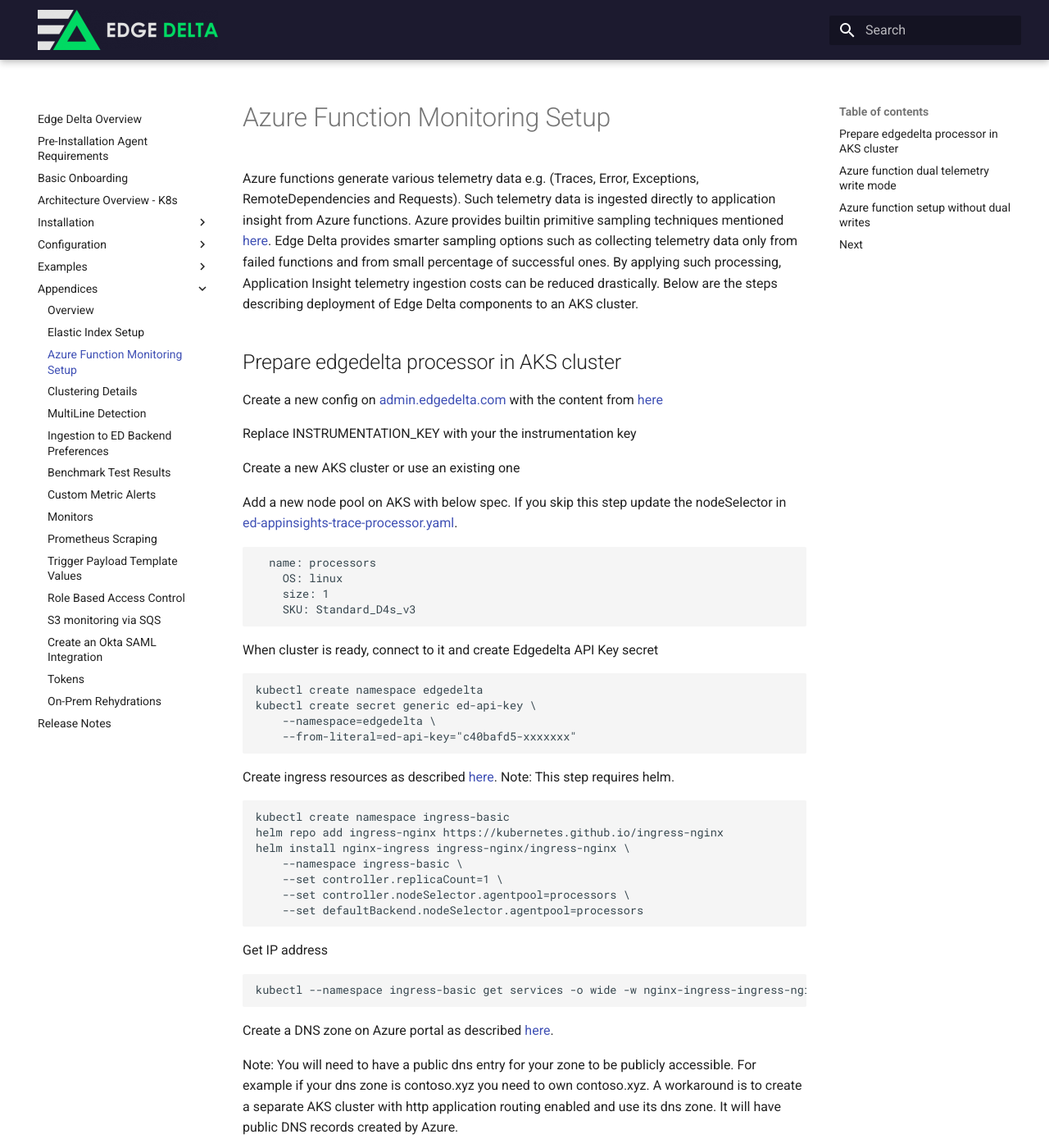
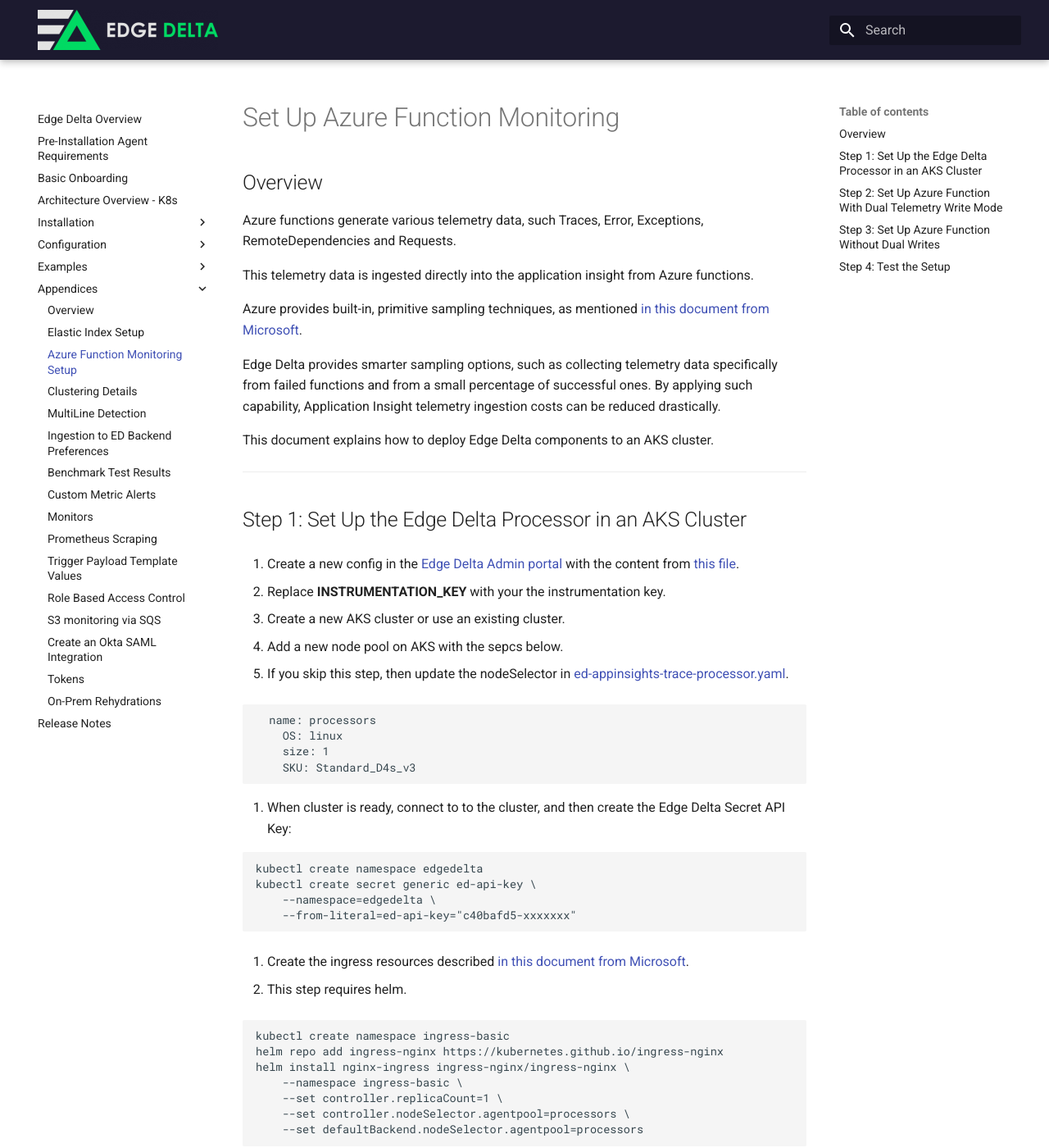
Before and after one commit to edgedelta/docs, an MkDocs documentation site: the page built from docs/appendices/azure-serverless-monitoring.md, in a window 1280 px wide and 1400 px high. Shown: the whole window at 82% size. Built offline with MkDocs 1.6.1 and Material for MkDocs 9.7.7, drawn with Linux system fonts in a browser that asks for light colours; some of the changed text lies outside the part shown.

````diff
--- a/docs/appendices/azure-serverless-monitoring.md
+++ b/docs/appendices/azure-serverless-monitoring.md
@@ -1,16 +1,30 @@
-# Azure Function Monitoring Setup
+# Set Up Azure Function Monitoring
 
-Azure functions generate various telemetry data e.g. \(Traces, Error, Exceptions, RemoteDependencies and Requests\). Such telemetry data is ingested directly to application insight from Azure functions. Azure provides builtin primitive sampling techniques mentioned [here](https://docs.microsoft.com/en-us/azure/azure-monitor/app/sampling). Edge Delta provides smarter sampling options such as collecting telemetry data only from failed functions and from small percentage of successful ones. By applying such processing, Application Insight telemetry ingestion costs can be reduced drastically. Below are the steps describing deployment of Edge Delta components to an AKS cluster.
+## Overview
 
-## Prepare edgedelta processor in AKS cluster
+Azure functions generate various telemetry data, such Traces, Error, Exceptions, RemoteDependencies and Requests.
 
-Create a new config on [admin.edgedelta.com](https://admin.edgedelta.com/) with the content from [here](https://raw.githubusercontent.com/edgedelta/docs/master/docs/appendices/aks_appinsight_trace_processor_agent_config.yaml)
+This telemetry data is ingested directly into the application insight from Azure functions.
 
-Replace INSTRUMENTATION\_KEY with your the instrumentation key
+Azure provides built-in, primitive sampling techniques, as mentioned [in this document from Microsoft](https://docs.microsoft.com/en-us/azure/azure-monitor/app/sampling).
 
-Create a new AKS cluster or use an existing one
+Edge Delta provides smarter sampling options, such as collecting telemetry data specifically from failed functions and from a small percentage of successful ones. By applying such capability, Application Insight telemetry ingestion costs can be reduced drastically.
 
-Add a new node pool on AKS with below spec. If you skip this step update the nodeSelector in [ed-appinsights-trace-processor.yaml](https://raw.githubusercontent.com/edgedelta/docs/master/docs/appendices/ed-appinsights-trace-processor.yaml).
+This document explains how to deploy Edge Delta components to an AKS cluster.
+
+***
+
+## Step 1: Set Up the Edge Delta Processor in an AKS Cluster
+
+1. Create a new config in the [Edge Delta Admin portal](https://admin.edgedelta.com/) with the content from [this file](https://raw.githubusercontent.com/edgedelta/docs/master/docs/appendices/aks_appinsight_trace_processor_agent_config.yaml).
+
+2. Replace **INSTRUMENTATION\_KEY** with your the instrumentation key.
+
+3. Create a new AKS cluster or use an existing cluster.
+
+4. Add a new node pool on AKS with the sepcs below.
+
+   * If you skip this step, then update the nodeSelector in [ed-appinsights-trace-processor.yaml](https://raw.githubusercontent.com/edgedelta/docs/master/docs/appendices/ed-appinsights-trace-processor.yaml).
 
 ```text
   name: processors
@@ -19,7 +33,7 @@ Add a new node pool on AKS with below spec. If you skip this step update the nod
     SKU: Standard_D4s_v3
 ```
 
-When cluster is ready, connect to it and create Edgedelta API Key secret
+5. When cluster is ready, connect to to the cluster, and then create the Edge Delta Secret API Key:
 
 ```text
 kubectl create namespace edgedelta
@@ -28,7 +42,9 @@ kubectl create secret generic ed-api-key \
     --from-literal=ed-api-key="c40bafd5-xxxxxxx"
 ```
 
-Create ingress resources as described [here](https://docs.microsoft.com/en-us/azure/aks/ingress-tls). Note: This step requires helm.
+6. Create the ingress resources described [in this document from Microsoft](https://docs.microsoft.com/en-us/azure/aks/ingress-tls).
+
+  * This step requires helm.
 
 ```text
 kubectl create namespace ingress-basic
@@ -40,23 +56,25 @@ helm install nginx-ingress ingress-nginx/ingress-nginx \
     --set defaultBackend.nodeSelector.agentpool=processors
 ```
 
-Get IP address
+7. Obtain the IP address:
 
 ```text
 kubectl --namespace ingress-basic get services -o wide -w nginx-ingress-ingress-nginx-controller
 ```
 
-Create a DNS zone on Azure portal as described [here](https://docs.microsoft.com/en-us/azure/dns/dns-getstarted-portal).
+8. Create a DNS zone on the Azure portal, as described [in this document from Microsoft](https://docs.microsoft.com/en-us/azure/dns/dns-getstarted-portal).
 
-Note: You will need to have a public dns entry for your zone to be publicly accessible. For example if your dns zone is contoso.xyz you need to own contoso.xyz. A workaround is to create a separate AKS cluster with http application routing enabled and use its dns zone. It will have public DNS records created by Azure.
+> **Note**
+>
+>  You will need to have a public DNS entry for your zone to be publicly accessible. For example, if your DNS zone is **contoso.xyz**, then you need to own **contoso.xyz**. As a workaround, you can create a separate AKS cluster with http application routing enabled and use that DNS zone. It will have public DNS records created by Azure.
 
-Create an A record in your DNS zone which points to IP address of ingress controller.
+9. Create an A record in your DNS zone which points to the IP address of ingress controller:
 
 ```text
 ingest.edgedelta.<your dns zone> ->  <IP Address from above step>
 ```
 
-Install cert-manager
+10. Install cert-manager:
 
 ```text
 kubectl label namespace ingress-basic cert-manager.io/disable-validation=true
@@ -71,42 +89,46 @@ helm install \
     jetstack/cert-manager
 ```
 
-Update the host values in edgedelta-ingress resource defined in [ed-appinsights-trace-processor.yaml](https://raw.githubusercontent.com/edgedelta/docs/master/docs/appendices/ed-appinsights-trace-processor.yaml) with the dns entry you configured above.
+11. With the DNS entry you configured earlier, update the host values in the edgedelta-ingress resource, as defined in [ed-appinsights-trace-processor.yaml](https://raw.githubusercontent.com/edgedelta/docs/master/docs/appendices/ed-appinsights-trace-processor.yaml).
 
-Create edgedelta http recorder and agent
+12. Create the Edge Delta http recorder and agent:
 
 ```text
 kubectl apply -f ed-appinsights-trace-processor.yaml`
 ```
 
-Verify edgedelta pods are running
+13. Verify that edgedelta pods are running:
 
 ```text
 kubectl get pods -n edgedelta
 ```
 
-Verify certificate creation
+14. Verify certificate creation:
 
 ```text
 kubectl get certificate --namespace ingress-basic
 ```
 
-Verify public endpoint
+15. Verify public endpoint:
 
 ```text
 https://ingest.edgedelta.198de54f02b345ab92a8.centralus.aksapp.io/
 ```
 
-## Azure function dual telemetry write mode
+***
 
-Navigate to Azure application folder and add dependencies.
+## Step 2: Set Up Azure Function With Dual Telemetry Write Mode
+
+1. Navigate to the Azure application folder, and then add dependencies:
 
 ```text
 dotnet add package Microsoft.Azure.Functions.Extensions
 dotnet add package Microsoft.Extensions.Logging.ApplicationInsights
 ```
 
-Create a StartUp.cs file under targeted azure function application. [Here](https://raw.githubusercontent.com/edgedelta/docs/master/docs/appendices/azure_function_startup.cs) is the content of the StartUp.cs file. Make sure to update the namepace at the top. As seen below, this custom sinker implementation called ForkingTelemetryChannel and replicates telemetry data to be ingested into secondary ingestion endpoint. It is worth to note that dual ingestion process is parallelized to reduce the overall latency.
+2. Create a StartUp.cs file under the targeted Azure function application. Use the content in this [StartUp.cs file](https://raw.githubusercontent.com/edgedelta/docs/master/docs/appendices/azure_function_startup.cs).
+
+  * Update the namepace at the top. In the example below, the custom sinker implementation called ForkingTelemetryChannel replicates telemetry data for ingestion into a secondary ingestion endpoint. Note that the dual ingestion process is parallelized to reduce the overall latency.
 
 ```text
 ...
@@ -122,7 +144,10 @@ Create a StartUp.cs file under targeted azure function application. [Here](https
 ...
 ```
 
-Set the secondary application insight connection string. Provide secondary endpoint address created in AKS cluster ingress endpoint. Provide secondary instrumentation key that will be used to forward the matching telemetry data to application insight from edgedelta processor.
+3. Set the secondary application insight connection string.
+
+  * Provide the secondary endpoint address created in the AKS cluster ingress endpoint.
+  * Provide the secondary instrumentation key that will be used to forward the matching telemetry data to the application insight from the Edge Delta processor.
 
 ```text
 {
@@ -140,14 +165,21 @@ Set the secondary application insight connection string. Provide secondary endpo
 }
 ```
 
-## Azure function setup without dual writes
+***
 
-Set application insight connection string to point it to public endpoint created above. Use your target appinsight instrumentation key.
+## Step 3: Set Up Azure Function Without Dual Writes
+
+1. Set the application insight connection string to point to the public endpoint previously. Use your target appinsight instrumentation key.
 
 ```text
 "APPLICATIONINSIGHTS_CONNECTION_STRING": "InstrumentationKey=***;IngestionEndpoint=https://ingest.edgedelta.198de54f02b345ab92a8.centralus.aksapp.io",
 ```
 
-## Next
+***
 
-Run azure functions and simulate failure scenarios. Visit application insights to check failed traces are forwarded by edgedelta agent.
+## Step 4: Test the Setup
+
+1. Run the Azure functions and simulate failure scenarios.
+2. Visit application insights to check if failed traces are forwarded by the Edge Delta agent.
+
+***
````
Also changed, not shown: docs/appendices/on-prem-rehydration.md (+71 -42 lines).
